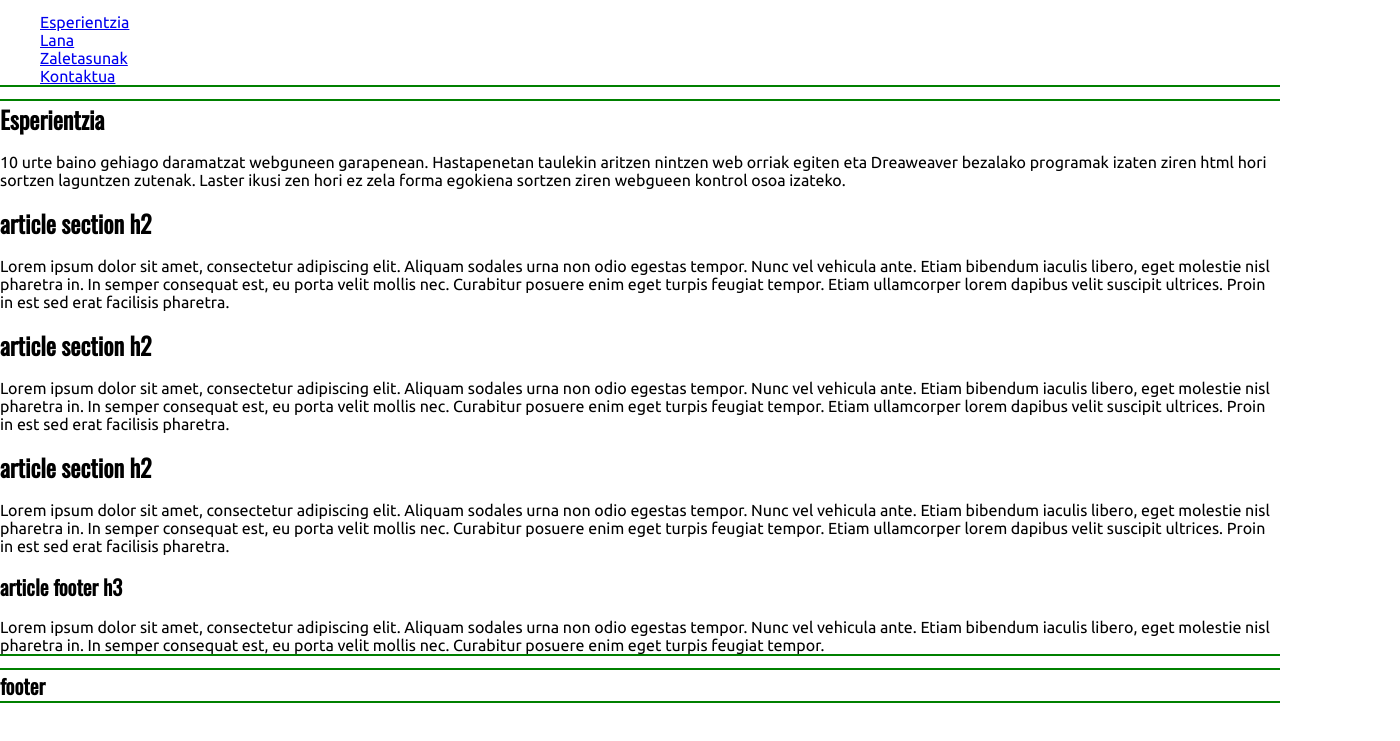
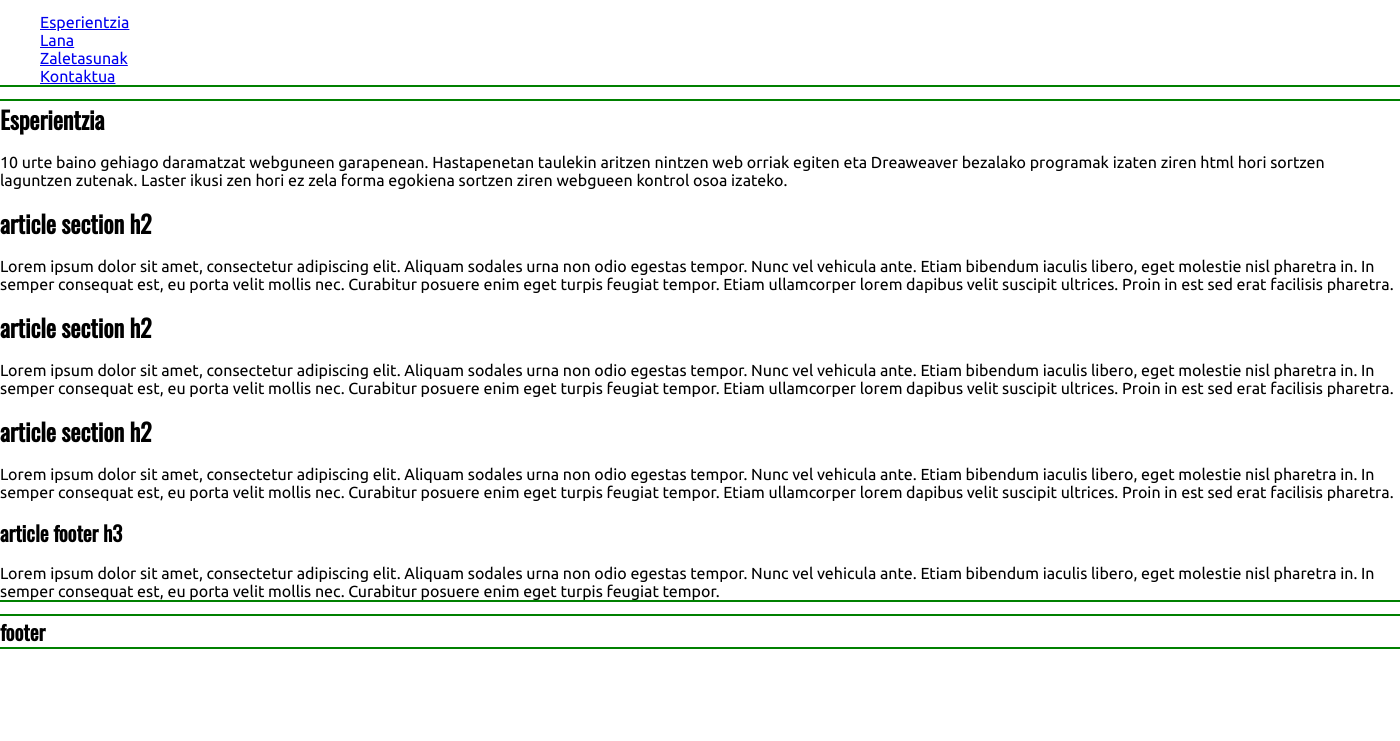
Before and after one commit to karrikas/web, a plain HTML site: page index.html in a window 1280 px wide. Shown: the part 57-798 px from the top of the page, 1400 px wide, since content can reach past the window. Drawn offline with nearby package versions, Linux system fonts and the light colour scheme.

Commit message:
Update main.css

```diff
--- a/css/main.css
+++ b/css/main.css
@@ -7,6 +7,6 @@ h3 { font-size: 1.3rem; }
 
 header { outline: 2px solid red; }
 
-.wrapper { outline: 2px solid green; }
+.wrapper { outline: 2px solid green; margin: 0 auto; width: 1400px; }
 
 .header-container, .main-container, .footer-container { border: 0; }
```
